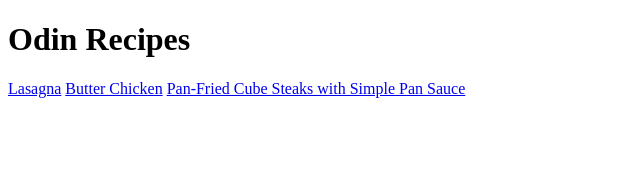
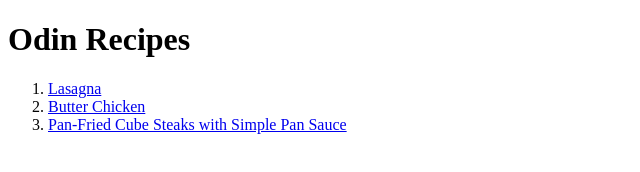
Before and after one commit to Hussain-687/odin-recipes, a plain HTML site: page index.html in a window 1280 px wide. Shown: the whole page, without its empty margins (0-640 px from the left). Drawn offline with Linux system fonts and the light colour scheme.

Commit message:
Fixed list format in index.html

```diff
--- a/index.html
+++ b/index.html
@@ -8,8 +8,10 @@
 </head>
 <body>
     <h1>Odin Recipes</h1>
-    <a href="recipes/lasagna.html">Lasagna</a>
-    <a href="recipes/butter_chicken.html">Butter Chicken</a>
-    <a href="recipes/cube_steak.html">Pan-Fried Cube Steaks with Simple Pan Sauce</a>
+    <ol>
+        <li><a href="recipes/lasagna.html">Lasagna</a></li>
+        <li><a href="recipes/butter_chicken.html">Butter Chicken</a></li>
+        <li><a href="recipes/cube_steak.html">Pan-Fried Cube Steaks with Simple Pan Sauce</a></li>
+    </ol>
 </body>
 </html>
```
